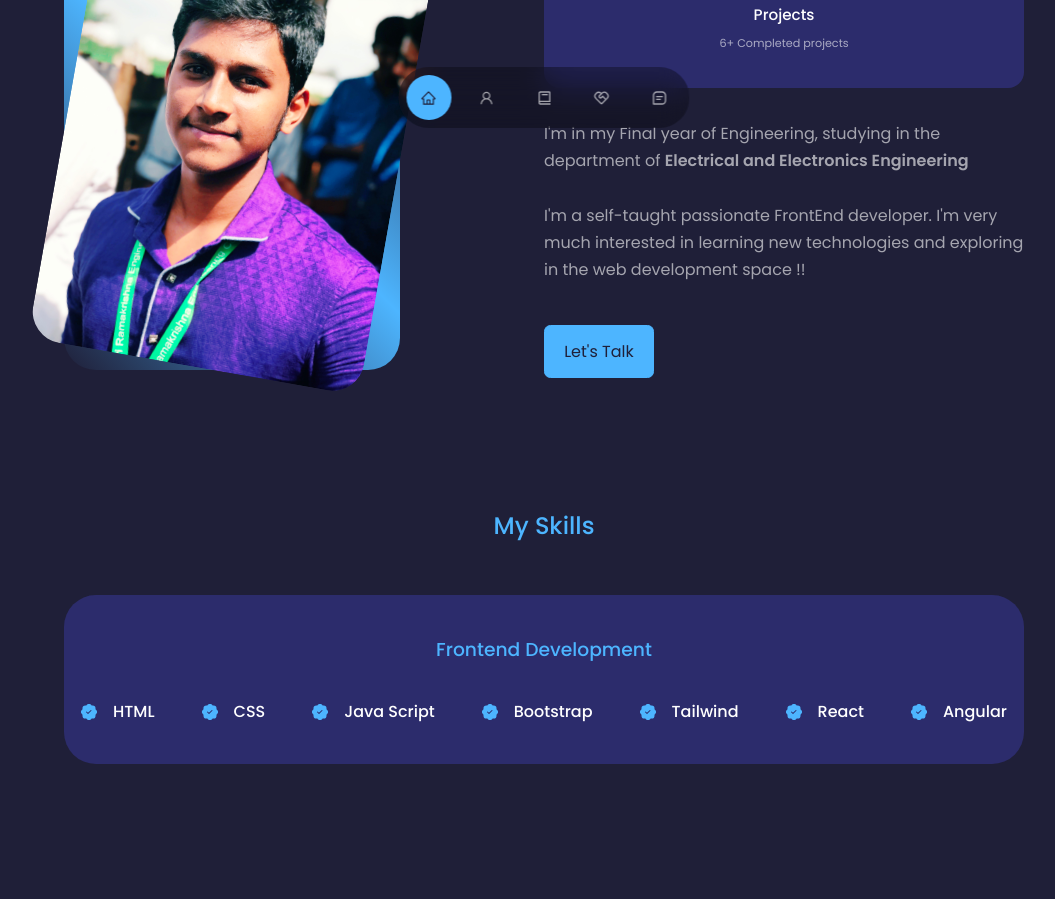
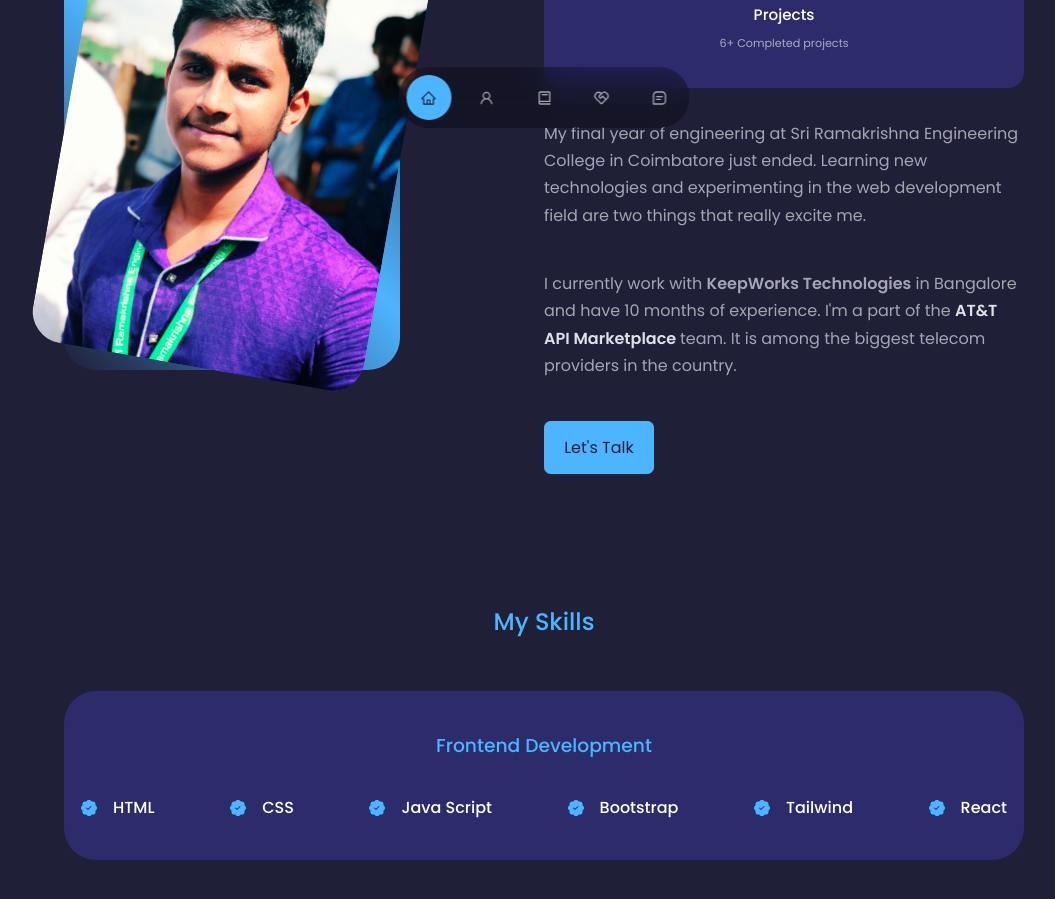
Before and after one commit to Mukesh-Sonu/portfolio, a React (Create React App) app: page / in a window 1280 px wide. Shown: the part 640-1539 px from the top of the page, without its empty margins (96-1151 px from the left). Built offline with nearby package versions, Linux system fonts and the light colour scheme.

Commit message:
updated few content

```diff
--- a/src/components/about/About.jsx
+++ b/src/components/about/About.jsx
@@ -23,12 +23,18 @@ function About() {
             </div>
           </div>
           <p>
-            I'm in my Final year of Engineering, studying in the department of{" "}
-            <strong>Electrical and Electronics Engineering </strong> <br />
-            <br />
-            I'm a self-taught passionate FrontEnd developer. I'm very much
-            interested in learning new technologies and exploring in the web
-            development space !!
+            My final year of engineering at Sri Ramakrishna Engineering College
+            in Coimbatore just ended. Learning new technologies and
+            experimenting in the web development field are two things that
+            really excite me.
+          </p>
+
+          <p>
+            I currently work with{" "}
+            <strong className="company">KeepWorks Technologies</strong> in
+            Bangalore and have 10 months of experience. I'm a part of the{" "}
+            <strong style={{ color: "#dee2e6" }}>AT&T API Marketplace </strong>{" "}
+            team. It is among the biggest telecom providers in the country.
           </p>
 
           <a href="#contact" className="btn btn-primary">
--- a/src/components/experience/Experience.jsx
+++ b/src/components/experience/Experience.jsx
@@ -45,12 +45,6 @@ function Experience() {
                 <h4>React</h4>
               </div>
             </div>
-            <div className="experience__details">
-              <BsPatchCheckFill className="experience__details-icons" />
-              <div>
-                <h4>Angular</h4>
-              </div>
-            </div>
           </div>
         </div>
       </div>
--- a/src/components/header/Cv.jsx
+++ b/src/components/header/Cv.jsx
@@ -1,5 +1,5 @@
 import React from "react";
-import CV from "../../assests/resume.pdf";
+import CV from "../../assests/Resume_Mukesh_S.pdf";
 function Cv() {
   return (
     <div className="cta">
```
Also changed, not shown: 1 other file (tests, documents, lock files or other folders).
